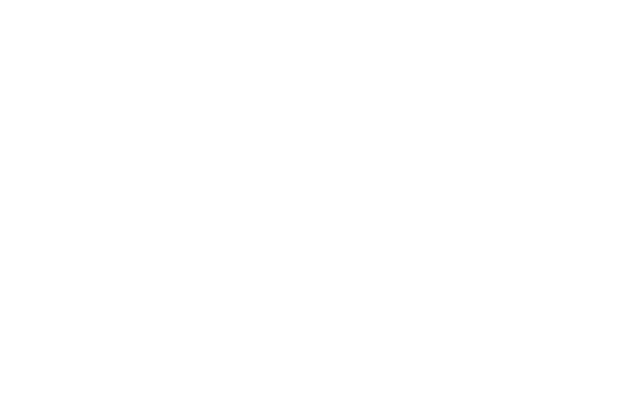
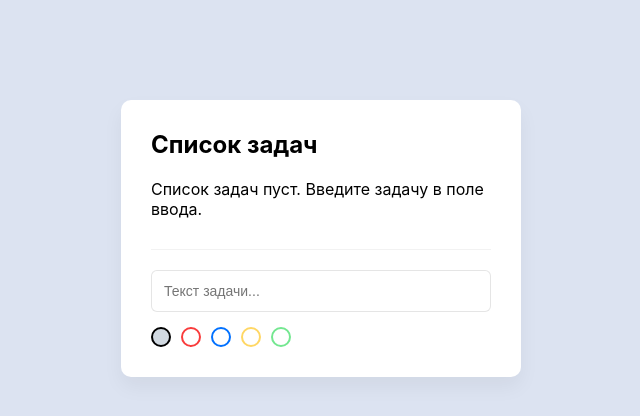
Before and after one commit to Dessnick/react-study, a React (Create React App) app: page / in a window 1280 px wide. Shown: the top 416 px of the page, without its empty margins (319-959 px from the left). Built offline with nearby package versions, Linux system fonts and the light colour scheme.

Commit message:
complete tasks

```diff
--- a/package.json
+++ b/package.json
@@ -1,5 +1,5 @@
 {
-  "name": "react-template",
+  "name": "1-fetch-users",
   "version": "0.1.0",
   "private": true,
   "dependencies": {
--- a/src/App.js
+++ /dev/null
@@ -1,5 +0,0 @@
-function App() {
-  return <div className="App"></div>;
-}
-
-export default App;
--- /dev/null
+++ b/src/App.jsx
@@ -0,0 +1,110 @@
+import React from 'react';
+import TodoItem from './components/TodoItem';
+
+const colors = ['grey', 'red', 'blue', 'orange', 'green'];
+
+function App() {
+  const [tasks, setTasks] = React.useState([]);
+  const [inputValue, setInputValue] = React.useState('');
+  const [activeColor, setActiveColor] = React.useState('grey');
+
+  React.useEffect(() => {
+    const tasks = JSON.parse(localStorage.getItem('tasks')) || [];
+    setTasks(tasks);
+  }, []);
+
+  React.useEffect(() => {
+    localStorage.setItem('tasks', JSON.stringify(tasks));
+  }, [tasks]);
+
+  const onAddTask = (text) => {
+    const newTask = { id: 1, text, color: activeColor, completed: false };
+    if (tasks.length) {
+      const lastTask = tasks[tasks.length - 1];
+      newTask.id = lastTask.id + 1;
+    }
+    setTasks((prevTasks) => [...prevTasks, newTask]);
+  };
+
+  const onEditTask = (id, action) => {
+    const taskToEdit = tasks.filter((item) => item.id === id)[0];
+    let text = taskToEdit.text;
+    let completed = taskToEdit.completed;
+
+    if (action === 'editText') {
+      const newText = window.prompt('Введите текст', text);
+      if (!newText) {
+        return;
+      }
+      text = newText;
+    }
+    if (action === 'changeStatus') {
+      completed = !completed;
+    }
+
+    setTasks(
+      tasks.map((task) => {
+        if (task.id === id) {
+          return { ...task, text, completed };
+        }
+        return task;
+      }),
+    );
+  };
+
+  const onRemoveTask = (id) => {
+    if (window.confirm('Вы действительно хотите удалить задачу?')) {
+      setTasks(tasks.filter((task) => task.id !== id));
+    }
+  };
+
+  const handleKeyUp = (event) => {
+    if (event.target.value.trim() && event.key === 'Enter') {
+      onAddTask(inputValue);
+      setInputValue('');
+    }
+  };
+
+  return (
+    <div className="App">
+      <div className="todo">
+        <h2>Список задач</h2>
+        {tasks.length ? (
+          tasks.map((obj) => (
+            <TodoItem
+              key={obj.id}
+              id={obj.id}
+              text={obj.text}
+              color={obj.color}
+              onChangeStatus={() => onEditTask(obj.id, 'changeStatus')}
+              onEdit={() => onEditTask(obj.id, 'editText')}
+              onRemove={() => onRemoveTask(obj.id)}
+            />
+          ))
+        ) : (
+          <p>Список задач пуст. Введите задачу в поле ввода.</p>
+        )}
+        <div className="todo-input">
+          <input
+            autoFocus
+            type="text"
+            placeholder="Текст задачи..."
+            value={inputValue}
+            onChange={(event) => setInputValue(event.target.value)}
+            onKeyUp={handleKeyUp}
+          />
+          <ul>
+            {colors.map((color) => (
+              <li
+                key={color}
+                className={`todo-color ${color} ${color === activeColor && 'active'}`}
+                onClick={() => setActiveColor(color)}></li>
+            ))}
+          </ul>
+        </div>
+      </div>
+    </div>
+  );
+}
+
+export default App;
--- /dev/null
+++ b/src/components/TodoItem.jsx
@@ -0,0 +1,35 @@
+import React from 'react';
+import Button from './button/Button';
+
+function TodoItem({ id, text, color, onEdit, onRemove, onChangeStatus }) {
+  return (
+    <div className="todo-item">
+      <div className="todo-checkbox">
+        <label htmlFor={`todo-${id}`}>
+          <input type="checkbox" id={`todo-${id}`} onChange={onChangeStatus} />
+          <div>
+            <svg xmlns="http://www.w3.org/2000/svg" viewBox="0 0 512 512">
+              <path d="M505 75a26 26 0 00-37 0L162 382 44 264a26 26 0 00-37 37l136 136c10 10 27 9 37 0l325-325c10-10 9-27 0-37z"></path>
+            </svg>
+          </div>
+        </label>
+      </div>
+      <div className={`todo-delimiter ${color}`}></div>
+      <p className="todo-text">{text}</p>
+      <div className="todo-actions">
+        <Button onClick={onEdit}>
+          <svg xmlns="http://www.w3.org/2000/svg" viewBox="0 0 384 384">
+            <path d="M0 304v80h80l236-236-80-80zM378 56L328 6c-8-8-22-8-30 0l-39 39 80 80 39-39c8-8 8-22 0-30z"></path>
+          </svg>
+        </Button>
+        <Button onClick={onRemove}>
+          <svg xmlns="http://www.w3.org/2000/svg" viewBox="0 0 96 96">
+            <path d="M63 48l32-33v-2L83 1a2 2 0 00-2 0L48 33 15 1h-2L1 13v2l32 33L1 81v2l12 12a2 2 0 002 0l33-32 33 32a2 2 0 002 0l12-12v-2L63 48z"></path>
+          </svg>
+        </Button>
+      </div>
+    </div>
+  );
+}
+
+export default TodoItem;
--- /dev/null
+++ b/src/components/button/Button.jsx
@@ -0,0 +1,7 @@
+import React from 'react';
+
+function Button({ onClick, className, children }) {
+  return <button onClick={onClick}>{children}</button>;
+}
+
+export default Button;
--- a/src/index.css
+++ /dev/null
@@ -1,7 +0,0 @@
-body {
-  margin: 0;
-  font-family: -apple-system, BlinkMacSystemFont, 'Segoe UI', 'Roboto', 'Oxygen', 'Ubuntu',
-    'Cantarell', 'Fira Sans', 'Droid Sans', 'Helvetica Neue', sans-serif;
-  -webkit-font-smoothing: antialiased;
-  -moz-osx-font-smoothing: grayscale;
-}
--- a/src/index.js
+++ b/src/index.js
@@ -1,7 +1,8 @@
 import React from 'react';
 import ReactDOM from 'react-dom';
-import './index.css';
 import App from './App';
+
+import './index.scss';
 
 ReactDOM.render(
   <React.StrictMode>
--- /dev/null
+++ b/src/index.scss
@@ -0,0 +1,210 @@
+:root {
+  --blue: #0271ff;
+  --red: #f93c3c;
+  --orange: #ffd764;
+  --green: #74e790;
+  --grey: #d1d9e1;
+}
+
+* {
+  box-sizing: border-box;
+}
+
+body {
+  margin: 0;
+  font-family: -apple-system, BlinkMacSystemFont, 'Segoe UI', 'Roboto', 'Oxygen', 'Ubuntu',
+    'Cantarell', 'Fira Sans', 'Droid Sans', 'Helvetica Neue', sans-serif;
+  -webkit-font-smoothing: antialiased;
+  -moz-osx-font-smoothing: grayscale;
+  background-color: #dce3f1;
+}
+
+h2,
+p {
+  margin: 0;
+}
+
+h2 {
+  margin-bottom: 20px;
+}
+
+.todo {
+  margin: 100px auto;
+  width: 400px;
+  background-color: #fff;
+  box-shadow: 0 10px 20px rgba(0, 0, 0, 0.05);
+  border-radius: 10px;
+  padding: 30px;
+}
+
+.todo-item {
+  display: flex;
+  align-items: center;
+  margin: 10px 0;
+}
+
+.todo-item input[type='checkbox'] {
+  display: none;
+}
+
+.todo-item input[type='checkbox'] + div {
+  display: block;
+  width: 20px;
+  height: 20px;
+  border-radius: 30px;
+  border: 1px solid #dae1ef;
+  margin-right: 15px;
+  margin-bottom: -2px;
+  cursor: pointer;
+}
+
+.todo-item input[type='checkbox'] + div svg {
+  height: 12px;
+  width: 12px;
+  position: relative;
+  top: -1px;
+  right: -4px;
+}
+.todo-item input[type='checkbox'] + div svg path {
+  fill: #fff;
+}
+
+.todo-item input[type='checkbox']:not(:checked) {
+  display: none;
+}
+
+.todo-item input[type='checkbox']:checked + div {
+  background-color: var(--blue);
+  border: 1px solid var(--blue);
+}
+
+.todo-delimiter {
+  width: 4px;
+  height: 20px;
+  border-radius: 30px;
+  background-color: var(--grey);
+  margin-right: 15px;
+  margin-bottom: -2px;
+
+  &.red {
+    background-color: var(--red);
+  }
+  &.blue {
+    background-color: var(--blue);
+  }
+  &.orange {
+    background-color: var(--orange);
+  }
+  &.green {
+    background-color: var(--green);
+  }
+}
+
+.todo-color {
+  &.grey {
+    border-color: var(--grey);
+  }
+  &.red {
+    border-color: var(--red);
+  }
+  &.blue {
+    border-color: var(--blue);
+  }
+  &.orange {
+    border-color: var(--orange);
+  }
+  &.green {
+    border-color: var(--green);
+  }
+  &.active {
+    &.grey {
+      background-color: var(--grey);
+    }
+    &.red {
+      background-color: var(--red);
+    }
+    &.blue {
+      background-color: var(--blue);
+    }
+    &.orange {
+      background-color: var(--orange);
+    }
+    &.green {
+      background-color: var(--green);
+    }
+  }
+}
+
+.todo-input {
+  margin-top: 30px;
+  padding-top: 20px;
+  border-top: 1px solid rgba(0, 0, 0, 0.05);
+}
+
+.todo-input ul {
+  display: flex;
+  list-style: none;
+  padding: 0;
+  margin: 0;
+  margin-top: 15px;
+}
+
+.todo-input input {
+  width: 100%;
+  border: 1px solid rgba(0, 0, 0, 0.1);
+  padding: 12px;
+  border-radius: 6px;
+  font-size: 14px;
+  outline: none;
+}
+
+.todo-input ul li {
+  width: 20px;
+  height: 20px;
+  border-radius: 30px;
+  border: 2px solid transparent;
+  margin-right: 10px;
+  cursor: pointer;
+}
+
+.todo-input ul li.active {
+  border-color: black;
+}
+
+.todo-text {
+  flex: 1;
+}
+
+.todo-actions {
+  display: flex;
+  align-items: center;
+  opacity: 0;
+  transition: opacity 0.1s ease-in-out;
+}
+
+.todo-item:hover .todo-actions {
+  opacity: 0.2;
+}
+
+.todo-item:hover .todo-actions:hover {
+  opacity: 1;
+}
+
+.todo-actions svg {
+  width: 14px;
+  cursor: pointer;
+  margin-left: 15px;
+  transition: opacity 0.1s ease-in-out;
+  opacity: 0.5;
+}
+
+.todo-actions svg:hover {
+  opacity: 1;
+}
+
+button {
+  border-width: 0;
+  border-color: transparent;
+  background-color: transparent;
+  cursor: pointer;
+}
```
Also changed, not shown: 1 other file (tests, documents, lock files or other folders).
